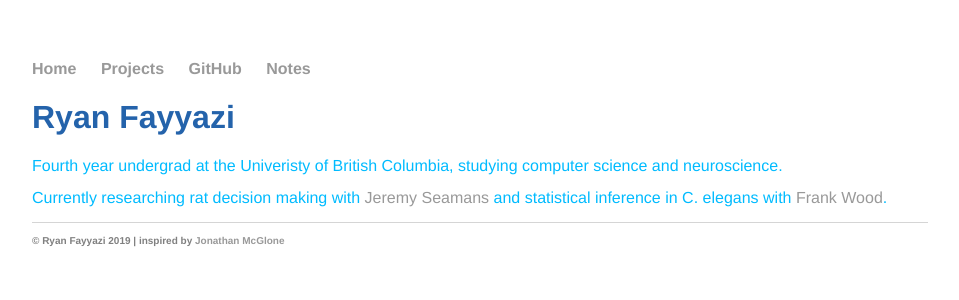
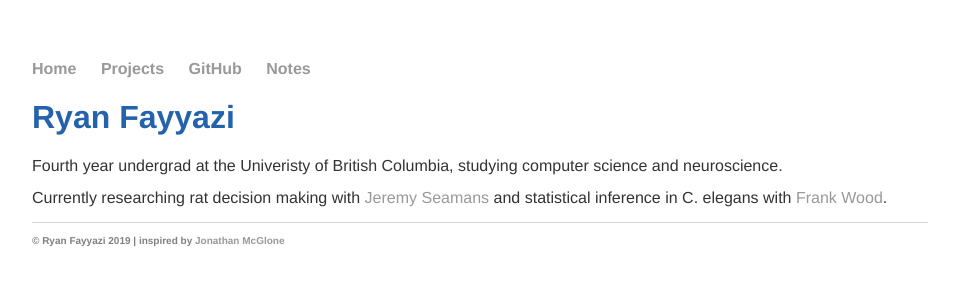
Before and after one commit to rfayyazi/rfayyazi.github.io, a Jekyll site: the page built from index.html, in a window 1280 px wide. Shown: the top 300 px of the page, without its empty margins (160-1119 px from the left). Built offline with Jekyll 4.4.1, drawn with Linux system fonts in a browser that asks for light colours; some web fonts are replaced.

Commit message:
Update main.css

```diff
--- a/css/main.css
+++ b/css/main.css
@@ -20,7 +20,7 @@
 }
 a:hover {
 /*     text-decoration: underline; */
-    color: #FFEE00
+    color: #00FF41
 }
 h1 {
     font-size: 2em;
@@ -31,8 +31,7 @@
     font-size: 1.0em;
     line-height: 1.0em;
     font-family: 'Helvetica', 'Arial', 'Sans-Serif';
-/*     color: #333; */
-    color: #00BBFF;
+    color: #333;
 }
 footer {
     border-top: 1px solid #d5d5d5;
```
